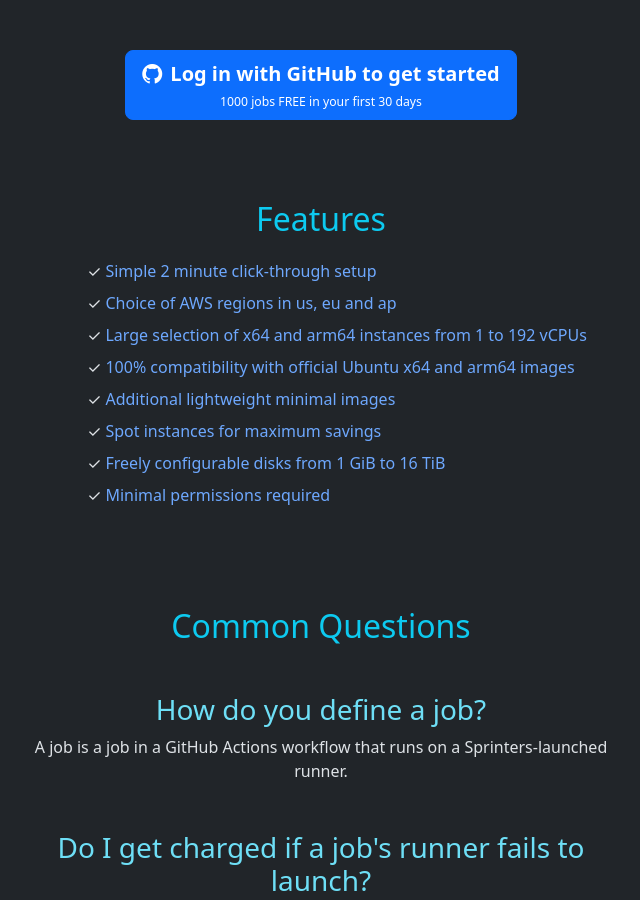
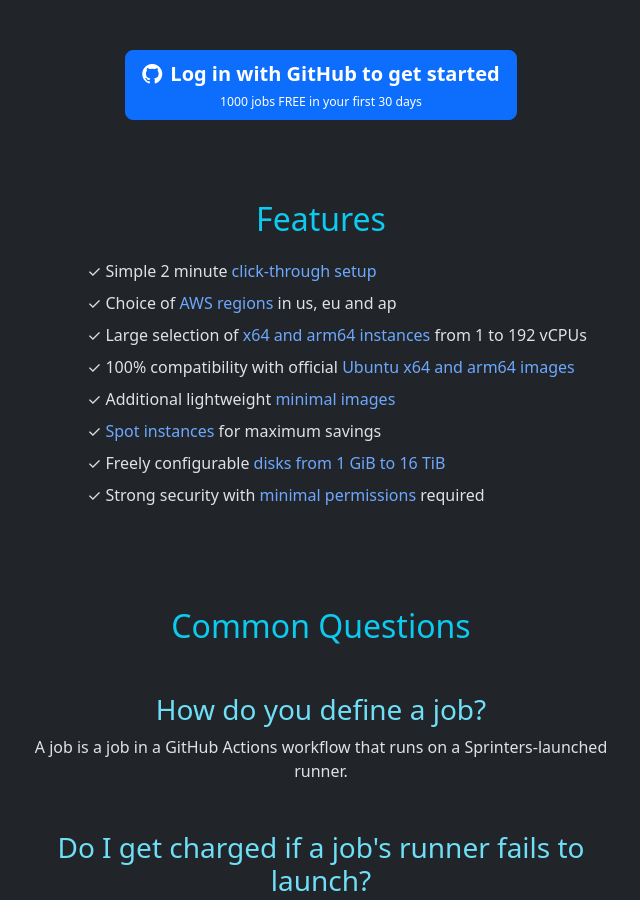
Before and after one commit to sprinters-sh/sprinters.sh, a Jekyll site: the page built from pricing.html, in a window 1280 px wide and 900 px high, scrolled down 710 px. Shown: the whole window, without its empty margins (319-959 px from the left). Built offline with Jekyll 4.4.1, drawn with Linux system fonts in a browser that asks for light colours.

```diff
--- a/pricing.html
+++ b/pricing.html
@@ -33,15 +33,15 @@
     <div>
         <div class="text-start d-inline-block">
             <ul class="lh-lg" style="list-style: none;">
-                <li>✓ <a href="/docs/setup">Simple 2 minute click-through setup</a></li>
-                <li>✓ <a href="/docs/label#placement">Choice of AWS regions in us, eu and ap</a></li>
-                <li>✓ <a href="/docs/label#instance-type">Large selection of x64 and arm64 instances from 1 to 192
-                        vCPUs</a></li>
-                <li>✓ <a href="/docs/label#image">100% compatibility with official Ubuntu x64 and arm64 images</a></li>
-                <li>✓ <a href="/docs/label#image">Additional lightweight minimal images</a></li>
-                <li>✓ <a href="/docs/label#spot">Spot instances for maximum savings</a></li>
-                <li>✓ <a href="/docs/label#temp">Freely configurable disks from 1 GiB to 16 TiB</a></li>
-                <li>✓ <a href="/docs/security">Minimal permissions required</a></li>
+                <li>✓ Simple 2 minute <a href="/docs/setup">click-through setup</a></li>
+                <li>✓ Choice of <a href="/docs/label#placement">AWS regions</a> in us, eu and ap</li>
+                <li>✓ Large selection of <a href="/docs/label#instance-type">x64 and arm64 instances</a> from 1 to 192
+                    vCPUs</li>
+                <li>✓ 100% compatibility with official <a href="/docs/label#image">Ubuntu x64 and arm64 images</a></li>
+                <li>✓ Additional lightweight <a href="/docs/label#image">minimal images</a></li>
+                <li>✓ <a href="/docs/label#spot">Spot instances</a> for maximum savings</li>
+                <li>✓ Freely configurable <a href="/docs/label#temp">disks from 1 GiB to 16 TiB</a></li>
+                <li>✓ Strong security with <a href="/docs/security">minimal permissions</a> required</li>
             </ul>
         </div>
     </div>
```
